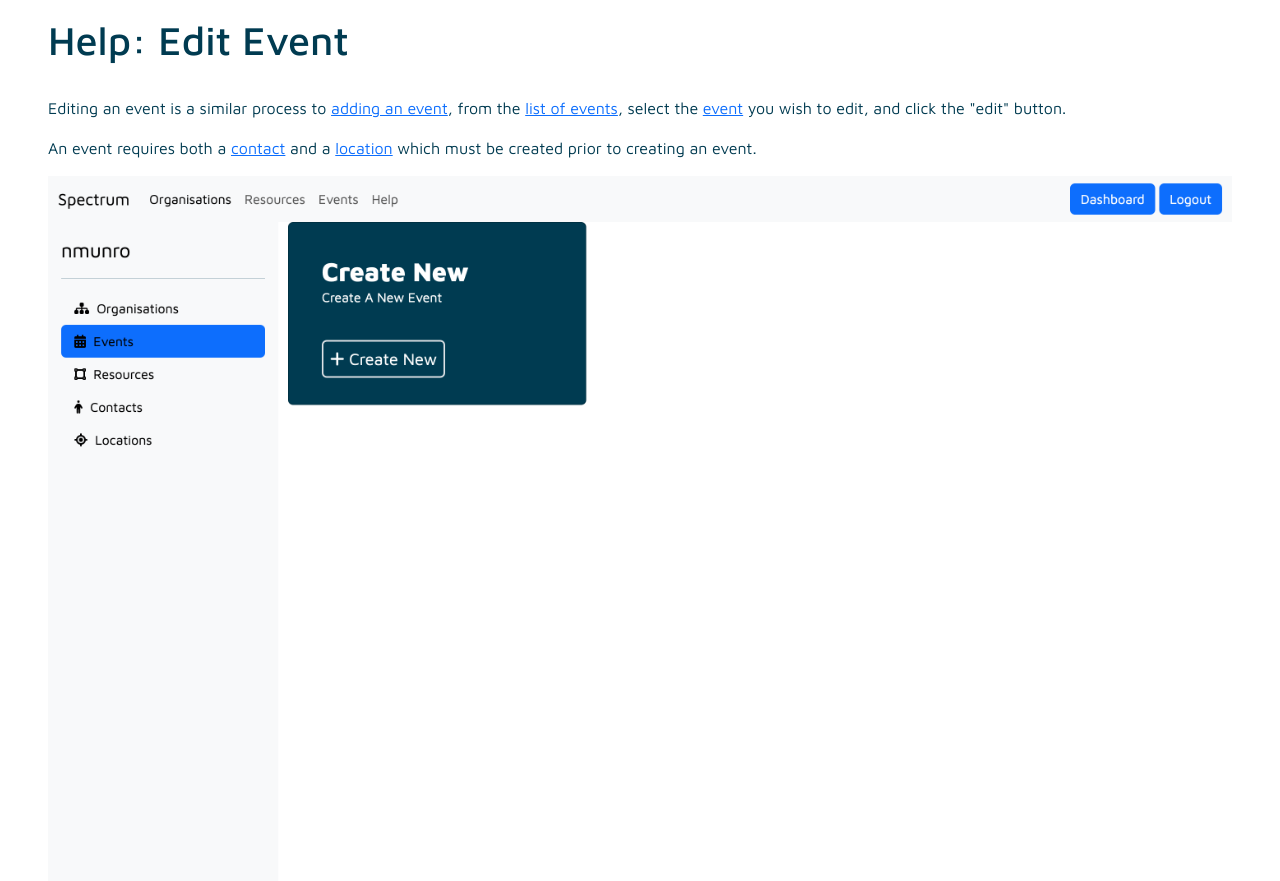
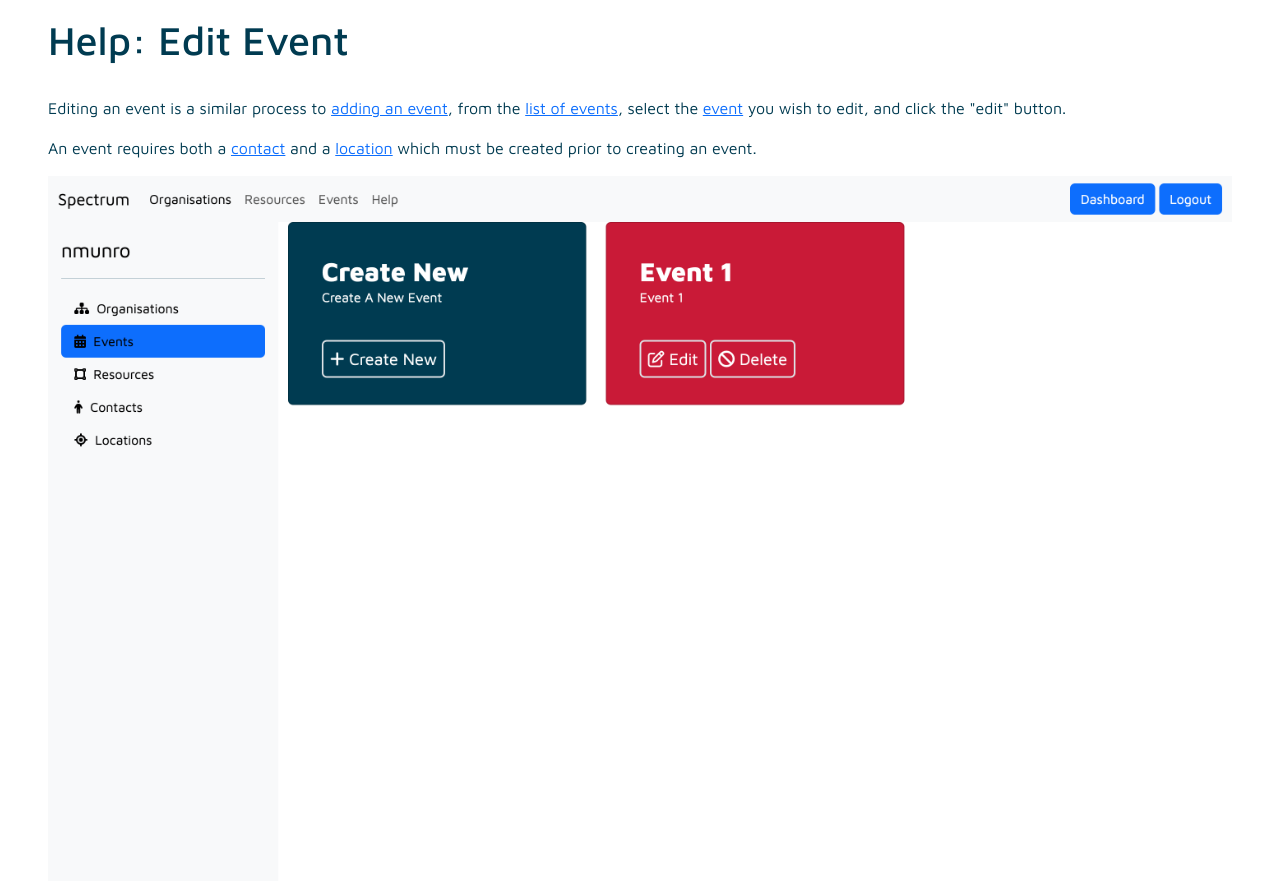
Before and after one commit to nmunro/spectrum, a Django app: page /help/events/edit/ in a window 1280 px wide. Shown: the part 96-977 px from the top of the page. Run offline with Django 4.2, Linux system fonts and the light colour scheme; parts of the project's set-up code (start-up, migrations or seed data) failed here and were passed over; some libraries are stand-ins or nearby versions.

Commit message:
#31: Minor fixes to documentation

```diff
--- a/help/templates/help/events_edit.html
+++ b/help/templates/help/events_edit.html
@@ -24,7 +24,7 @@
     <div class="col-md-12 mb-12">
       <p>Editing an event is a similar process to <a href="{% url 'help:events_add' %}">adding an event</a>, from the <a href="{% url 'help:events' %}">list of events</a>, select the <a href="{% url 'help:events' %}">event</a> you wish to edit, and click the "edit" button.</p>
       <p>An event requires both a <a href="{% url 'help:contacts' %}">contact</a> and a <a href="{% url 'help:locations' %}">location</a> which must be created prior to creating an event.</p>
-      <img class="img-fluid" src="{% static 'help/events.png' %}"></img>
+      <img class="img-fluid" src="{% static 'help/events_added.png' %}"></img>
       <p>You will be presented with the same form, like with <a href="{% url 'help:events_add' %}">adding an event</a>, cancelling the form will return the user to the <a href="{% url 'help:events' %}">list of events</a>, saving the form will update its information.</p>
       <img class="img-fluid" src="{% static 'help/events_add.png' %}"></img>
     </div>
--- a/help/templates/help/locations_delete.html
+++ b/help/templates/help/locations_delete.html
@@ -23,7 +23,7 @@
   <div class="row px-5">
     <div class="col-md-12 mb-12">
       <p>Deleting a location is a two step process, from the <a href="{% url 'help:locations' %}">list of locations</a>, select the location you wish to delete and click the delete button.</p>
-      <img class="img-fluid" src="{% static 'help/locations.png' %}"></img>
+      <img class="img-fluid" src="{% static 'help/locations_added.png' %}"></img>
       <p>The user will be asked to confirm the deletion of a location.</p>
       <img class="img-fluid" src="{% static 'help/locations_delete.png' %}"></img>
       <p>The user may cancel this to prevent the deletion. Confirming the delete will return the user to the <a href="{% url 'help:locations' %}">list of locations</a>.</p>
```
